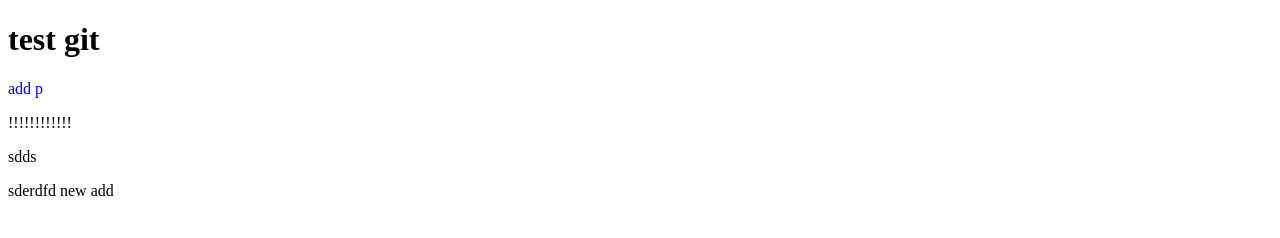
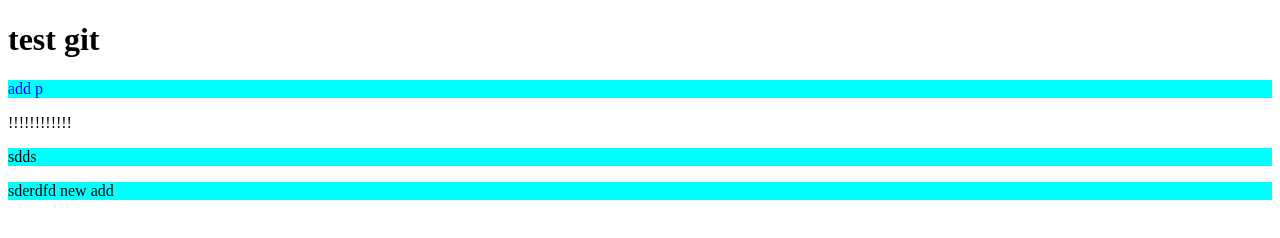
Before and after one commit to PartJz/testgit, a plain HTML site: page index.html in a window 1280 px wide. Drawn offline with Linux system fonts and the light colour scheme.

Commit message:
add new style

```diff
--- a/index.html
+++ b/index.html
@@ -14,5 +14,13 @@
     <p> sdds <p>
  <a>sderdfd<a>
 new add
+
+
+<style>
+    p{
+        background-color: aqua;
+        margin-left: auto;
+    }
+</style>
 </body>
 </html>
```
